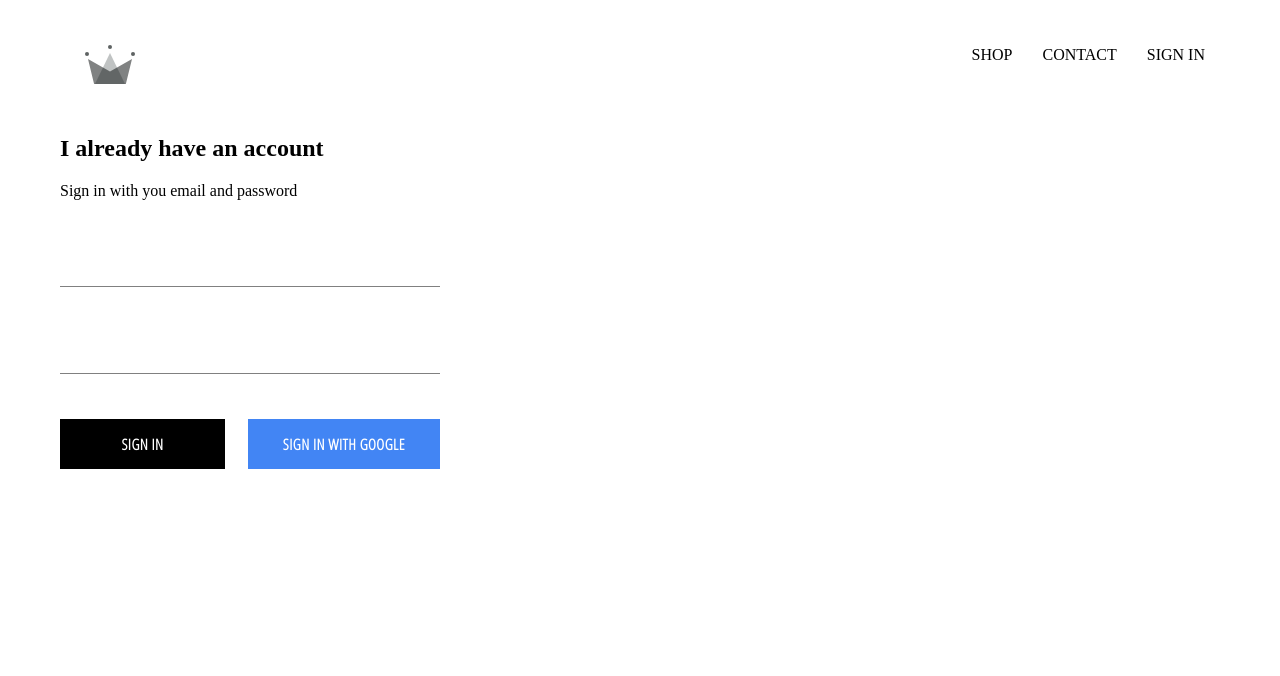
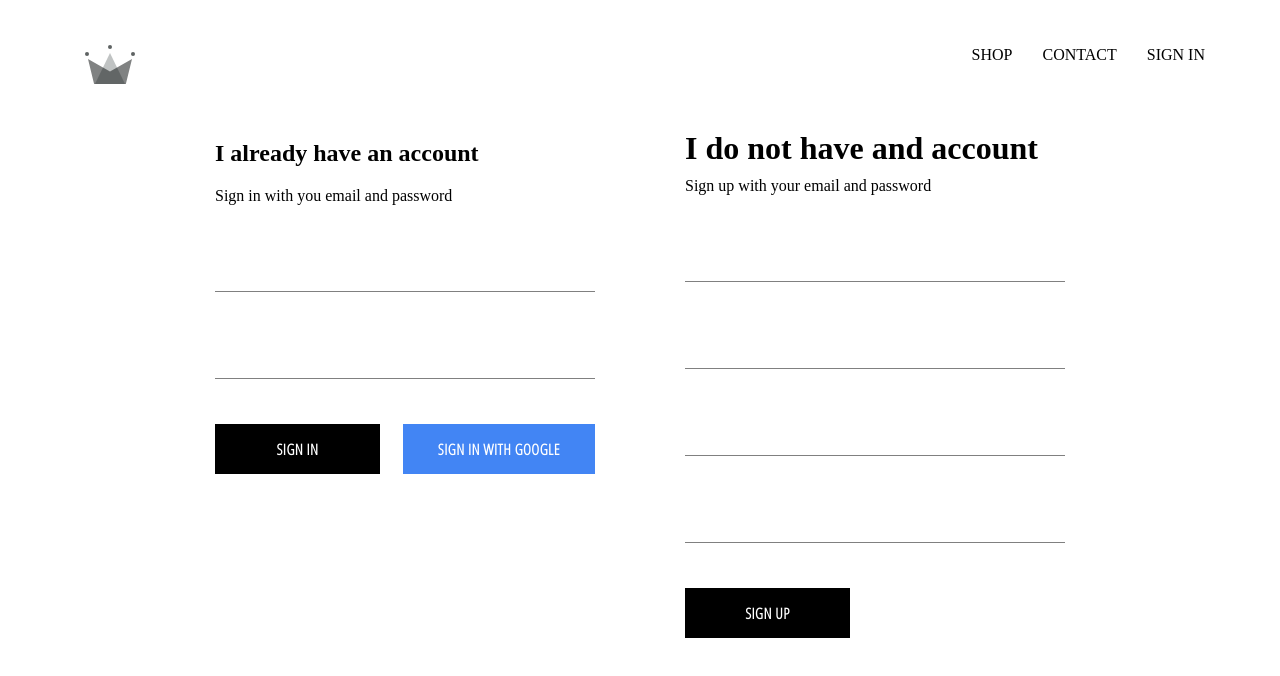
Before and after one commit to trave84/Digital-Commerce, a React (Create React App) app: page /signin in a window 1280 px wide. Shown: the top 676 px of the page. Built offline with nearby package versions, Linux system fonts and the light colour scheme; no server answers.

Commit message:
Added SigUp with email and password. Saving users to Firebase DB

```diff
--- a/src/App.js
+++ b/src/App.js
@@ -4,7 +4,7 @@
 import HomePage from "./pages/homepage/HomePage";
 import ShopPage from "./pages/shop/ShopPage";
 import RegisterPage from "./pages/registerpage/RegisterPage";
-import { auth } from "./firebase/firebase.utils";
+import { auth, createUserProfileDocument } from "./firebase/firebase.utils";
 
 import "./App.scss";
 
@@ -20,10 +20,29 @@
   unsubscribeFromAuth = null;
 
   componentDidMount() {
-    this.unsubscribeFromAuth = auth.onAuthStateChanged(user => {
-      this.setState({ currentUser: user });
+    this.unsubscribeFromAuth = auth.onAuthStateChanged(async userAuth => {
+      // this.setState({ currentUser: user });
+      if (userAuth) {
+        const userRef = await createUserProfileDocument(userAuth);
 
-      console.log(user);
+        userRef.onSnapshot(snapshot => {
+          console.log(snapshot);
+
+          this.setState(
+            {
+              currentUser: {
+                id: snapshot.id,
+                ...snapshot.data()
+              }
+            },
+            () => {
+              console.log(this.state);
+            }
+          );
+          console.log(this.state);
+        });
+      }
+      this.setState({ currentUser: userAuth });
     });
   }
 
--- a/src/components/sigIn/SignIn.jsx
+++ b/src/components/sigIn/SignIn.jsx
@@ -52,7 +52,7 @@
             required
           />
 
-          <div class="buttons">
+          <div className="buttons">
             <CustomButton type="submit">Sign In</CustomButton>
             <CustomButton onClick={signInWithGoogle} isGoogleSignIn>
               Sign In with Google
--- /dev/null
+++ b/src/components/signUp/SignUp.jsx
@@ -0,0 +1,105 @@
+import React from "react";
+
+import FormInput from "../formInput/FormInput";
+import CustomButton from "../customButton/CustomButton";
+
+import { auth, createUserProfileDocument } from "../../firebase/firebase.utils";
+
+import "./SignUp.scss";
+
+class SignUp extends React.Component {
+  constructor() {
+    super();
+
+    this.state = {
+      displayName: "",
+      email: "",
+      password: "",
+      confirmPassword: ""
+    };
+  }
+
+  handleSubmit = async event => {
+    event.preventDefault();
+
+    const { displayName, email, password, confirmPassword } = this.state;
+
+    if (password !== confirmPassword) {
+      alert("Passwords do not match");
+      return;
+    }
+
+    try {
+      const { user } = await auth.createUserWithEmailAndPassword(
+        email,
+        password
+      );
+
+      await createUserProfileDocument(user, { displayName });
+
+      this.setState({
+        displayName: "",
+        email: "",
+        password: "",
+        confirmPassword: ""
+      });
+    } catch (error) {
+      console.error(error);
+    }
+  };
+
+  handleChange = event => {
+    const { name, value } = event.target;
+
+    this.setState({ [name]: value });
+  };
+
+  render() {
+    const { displayName, email, password, confirmPassword } = this.state;
+
+    return (
+      <div className="sign-up">
+        <h1 className="title">I do not have and account</h1>
+        <span>Sign up with your email and password</span>
+
+        <form className="sign-up-form" onSubmit={this.handleSubmit}>
+          <FormInput
+            type="text"
+            name="displayName"
+            value={displayName}
+            onChange={this.handleChange}
+            label="Display Name"
+            required
+          />
+          <FormInput
+            type="email"
+            name="email"
+            value={email}
+            onChange={this.handleChange}
+            label="Email"
+            required
+          />
+          <FormInput
+            type="password"
+            name="password"
+            value={password}
+            onChange={this.handleChange}
+            label="Password"
+            required
+          />
+          <FormInput
+            type="password"
+            name="confirmPassword"
+            value={confirmPassword}
+            onChange={this.handleChange}
+            label="Confirm Password"
+            required
+          />
+          <CustomButton type="submit">SIGN UP</CustomButton>
+        </form>
+      </div>
+    );
+  }
+}
+
+export default SignUp;
--- /dev/null
+++ b/src/components/signUp/SignUp.scss
@@ -0,0 +1,9 @@
+.sign-up {
+  display: flex;
+  flex-direction: column;
+  width: 380px;
+
+  .title {
+    margin: 10px 0;
+  }
+}
--- a/src/firebase/firebase.utils.js
+++ b/src/firebase/firebase.utils.js
@@ -13,6 +13,31 @@
   measurementId: "G-FTRKRQ33BK"
 };
 
+export const createUserProfileDocument = async (userAuth, additionalData) => {
+  if (!userAuth) return;
+
+  const userRef = firestore.doc(`users/${userAuth.uid}`);
+  const snapShot = await userRef.get();
+  console.log(snapShot);
+
+  if (!snapShot.exists) {
+    const { displayName, email } = userAuth;
+    const createdAt = new Date();
+
+    try {
+      await userRef.set({
+        displayName,
+        email,
+        createdAt,
+        ...additionalData
+      });
+    } catch (error) {
+      console.log("Error crerting user:", error.message);
+    }
+  }
+  return userRef;
+};
+
 firebase.initializeApp(config);
 
 export const auth = firebase.auth();
--- a/src/pages/registerpage/RegisterPage.jsx
+++ b/src/pages/registerpage/RegisterPage.jsx
@@ -2,10 +2,12 @@
 
 import "./RegisterPage.scss";
 import SignIn from "../../components/sigIn/SignIn";
+import SignUp from "../../components/signUp/SignUp";
 
 const RegisterPage = () => (
-  <div>
+  <div className="sign-in-sign-up">
     <SignIn />
+    <SignUp />
   </div>
 );
 
--- a/src/pages/registerpage/RegisterPage.scss
+++ b/src/pages/registerpage/RegisterPage.scss
@@ -0,0 +1,6 @@
+.sign-in-sign-up {
+  width: 850px;
+  display: flex;
+  justify-content: space-between;
+  margin: 30px auto;
+}
```
Also changed, not shown: src/firebase/test.js (added, +13 -0 lines).
